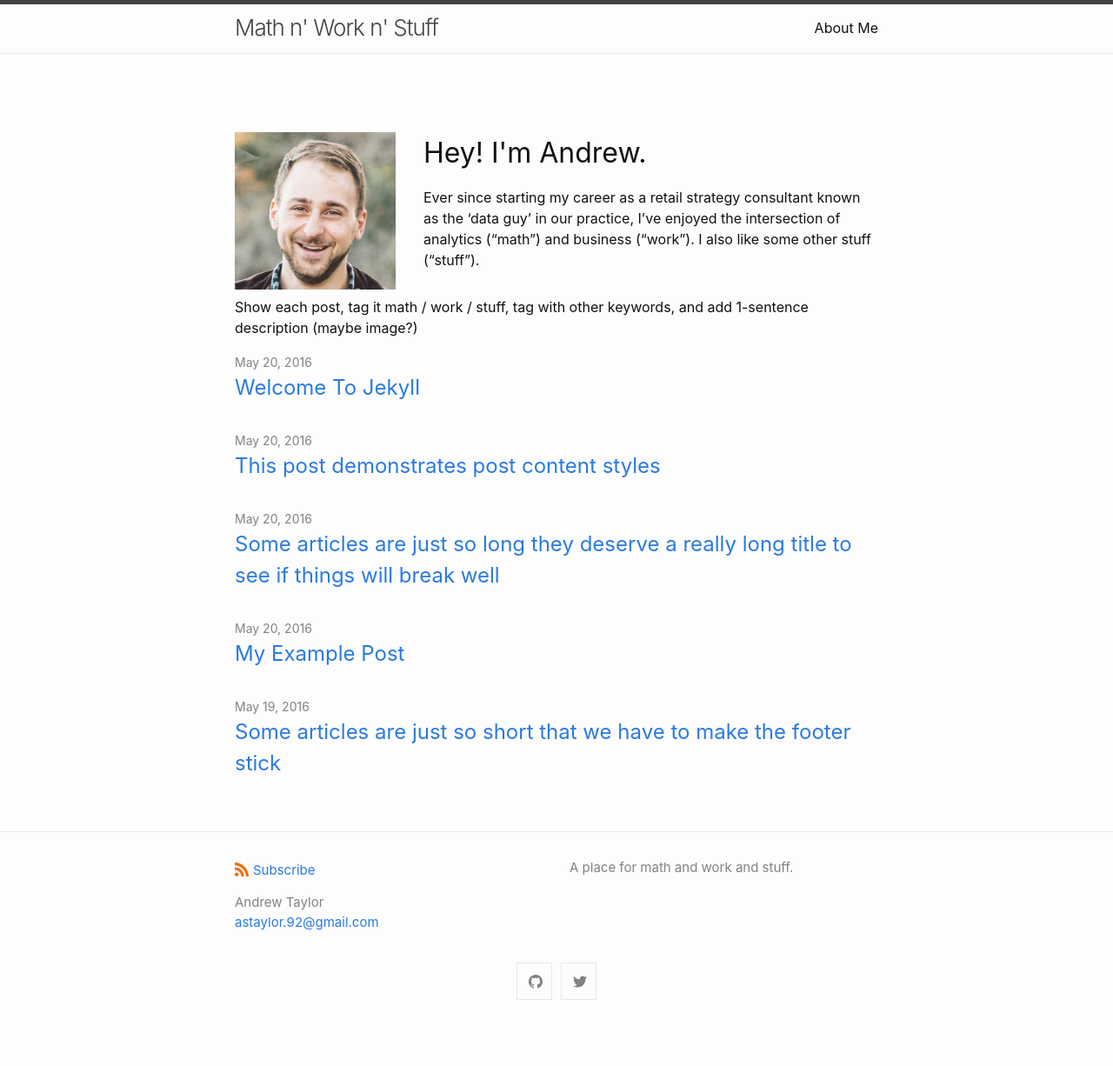
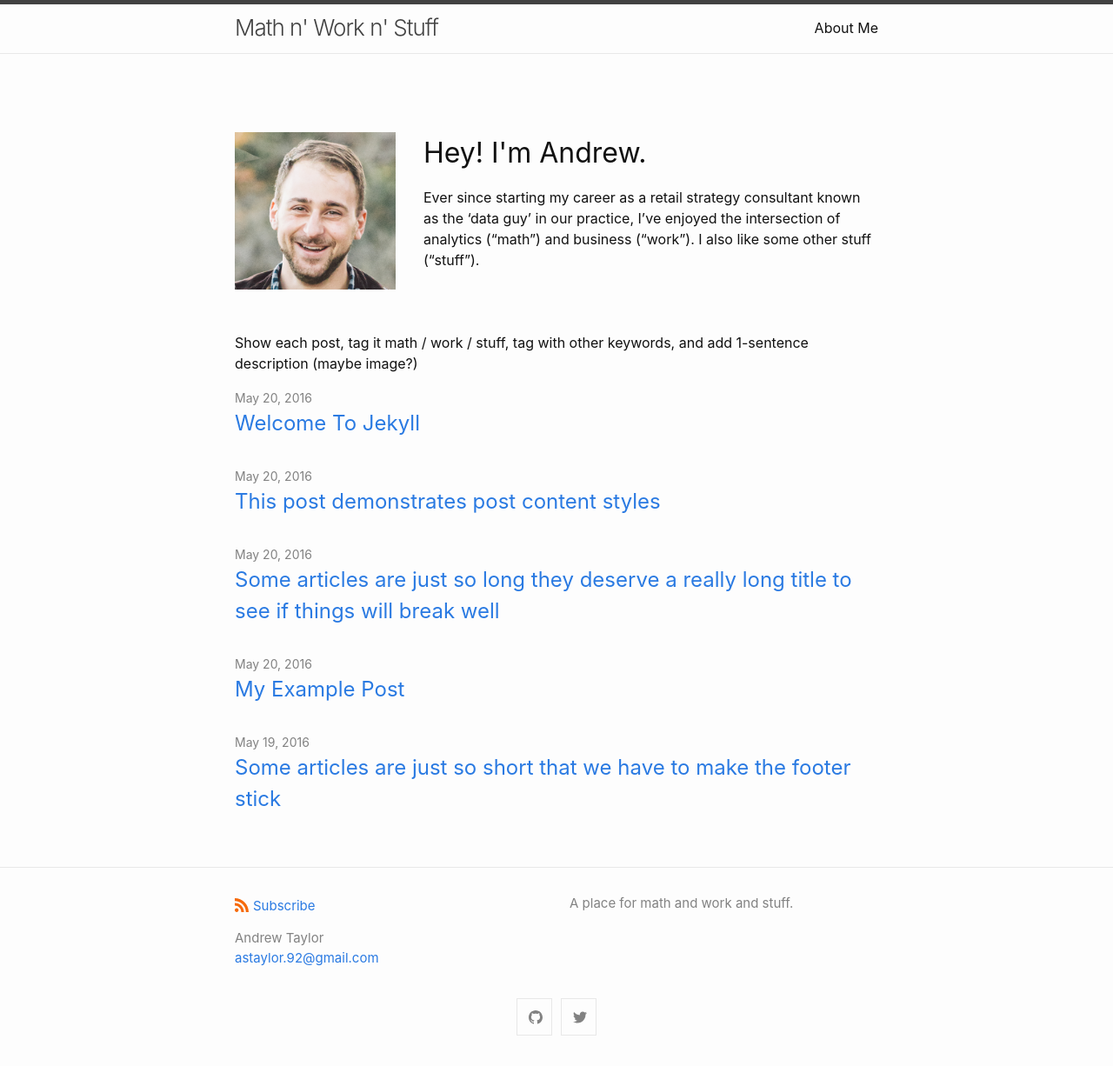
Before and after one commit to astaylor92/astaylor92.github.io, a Jekyll site: the page built from docs/index.markdown, in a window 1280 px wide. Shown: the whole page at 87% size. Built offline with Jekyll 4.4.1, drawn with Linux system fonts in a browser that asks for light colours; before the commit the page ends 1185 px from its top, so only the background shows below that.

Commit message:
Update headshot_module.html

```diff
--- a/docs/_includes/headshot_module.html
+++ b/docs/_includes/headshot_module.html
@@ -1,8 +1,8 @@
 <div style="clear: both;">
-  <div id="imgmodule"; style="float: left; width:25%; margin-right: 2em">
+  <div id="imgmodule"; style="float: left; width:25%; height: 200px; margin-right: 2em">
     <img src="{{ include.image_path }}">
   </div>
-  <div>
+  <div style="height:200px">
     <h2>{{ include.title }}</h2>
     {{ include.description | markdownify }}
   </div>
```
